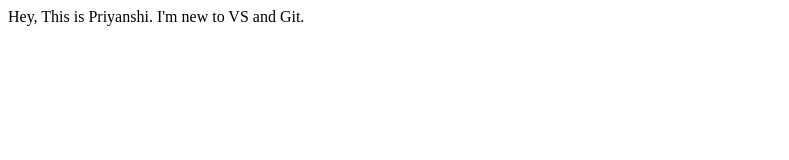
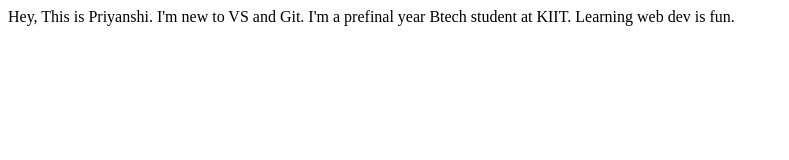
Before and after one commit to priyanshi0700/neog.camp-lesson3, a plain HTML site: page index.html in a window 1280 px wide. Shown: the whole page, without its empty margins (0-789 px from the left). Drawn offline with Linux system fonts and the light colour scheme.

Commit message:
update index.html

```diff
--- a/index.html
+++ b/index.html
@@ -8,5 +8,6 @@
 </head>
 <body>
     Hey, This is Priyanshi. I'm new to VS and Git.
+    I'm a prefinal year Btech student at KIIT. Learning web dev is fun.
 </body>
 </html>
```
